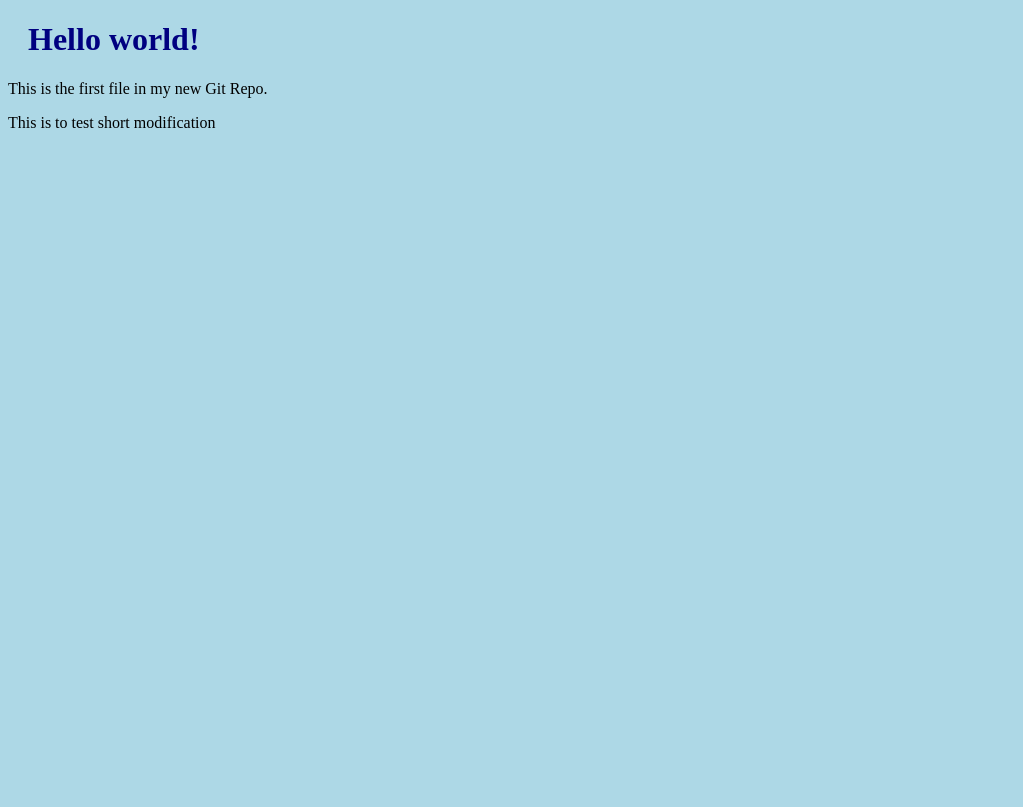
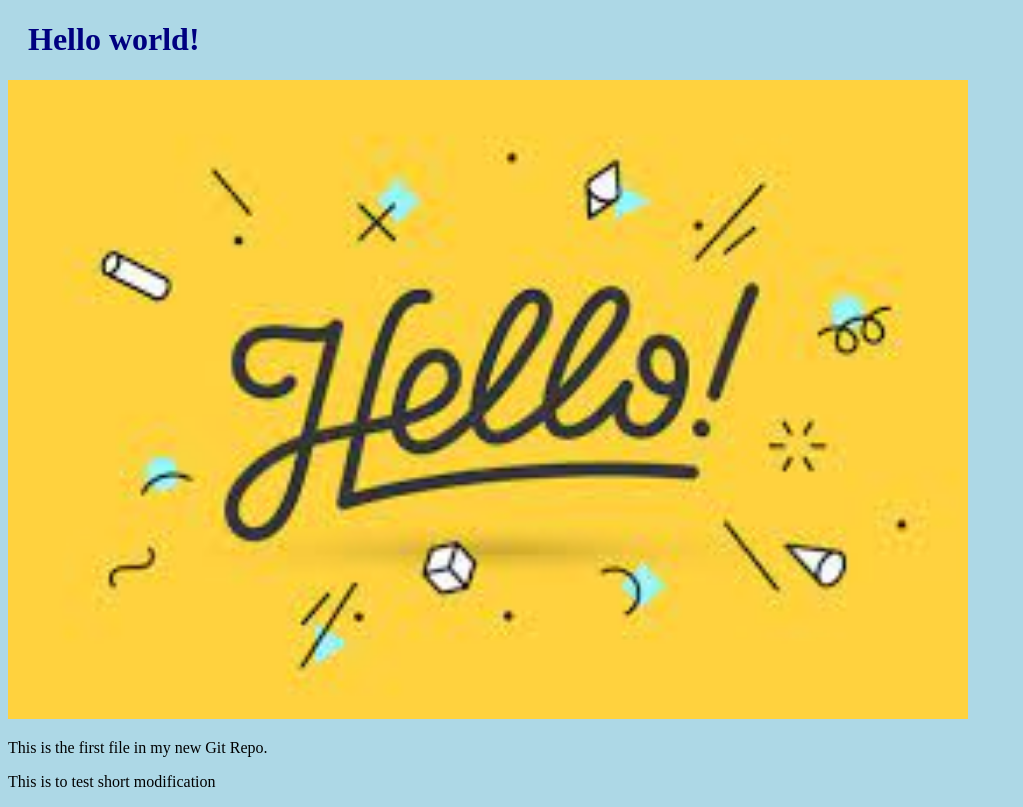
Before and after one commit to NarendranS131999/hello_world, a plain HTML site: page index.html in a window 1280 px wide. Shown: the whole page, without its empty margins (0-1023 px from the left). Drawn offline with Linux system fonts and the light colour scheme.

Commit message:
Added image to Hello World

```diff
--- a/index.html
+++ b/index.html
@@ -7,6 +7,10 @@
 <body>
 
 <h1>Hello world!</h1>
+<div>
+    <img src="img_hello_world.jfif" alt="Hello World from Space"
+style="width:100%;max-width:960px">
+</div>
 <p>This is the first file in my new Git Repo.</p>
 <p>This is to test short modification</p>
 
```
Also changed, not shown: img_hello_world.jfif (added).
